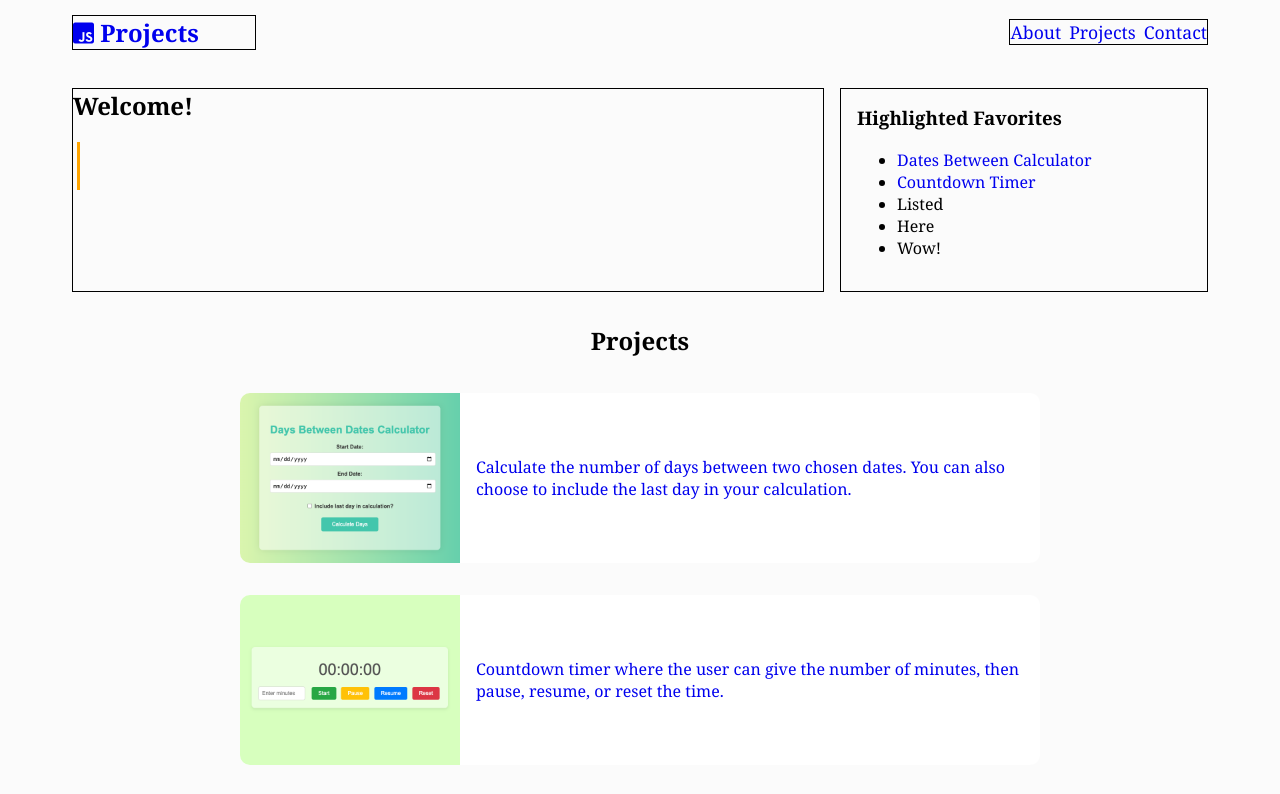
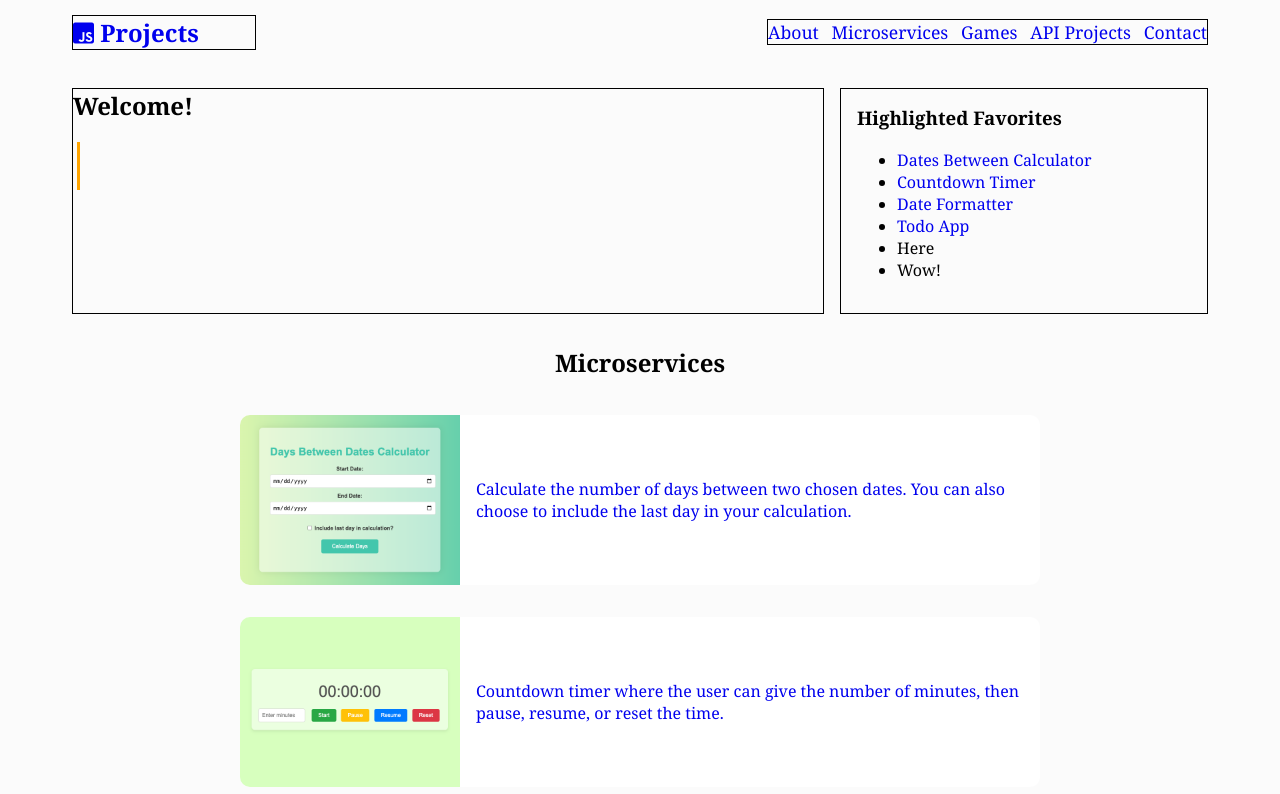
Before and after one commit to cnourrcier/javascript-projects, a plain HTML site: page index.html in a window 1280 px wide. Shown: the top 794 px of the page. Drawn offline with Linux system fonts and the light colour scheme; no server answers.

Commit message:
Add new project sections

```diff
--- a/index.html
+++ b/index.html
@@ -24,8 +24,10 @@
         <nav class="main-menu">
             <ul>
                 <li class="main-menu__item"><a href="./about.html">About</a></li>
-                <li class="main-menu__item"><a href="#">Projects</a></li>
-                <li class="main-menu__item"><a href="#">Contact</a></li>
+                <li class="main-menu__item"><a href="#microservices">Microservices</a></li>
+                <li class="main-menu__item"><a href="#games">Games</a></li>
+                <li class="main-menu__item"><a href="#api-projects">API Projects</a></li>
+                <li class="main-menu__item"><a href="#contact">Contact</a></li>
             </ul>
         </nav>
 
@@ -42,19 +44,20 @@
             <h3>Highlighted Favorites</h3>
 
             <ul>
-                <li><a href="./projects/days-between-dates-calc/index.html">Dates Between Calculator</a></li>
-                <li><a href="./projects/countdown-timer/index.html">Countdown Timer</a></li>
-                <li>Listed</li>
+                <li><a href="./microservices/days-between-dates-calc/index.html">Dates Between Calculator</a></li>
+                <li><a href="./microservices/countdown-timer/index.html">Countdown Timer</a></li>
+                <li><a href="./microservices/date-formatter/index.html">Date Formatter</a></li>
+                <li><a href="./microservices/todo-app/index.html">Todo App</a></li>
                 <li>Here</li>
                 <li>Wow!</li>
             </ul>
         </aside>
 
         <section class="projects-wrapper">
-            <h2>Projects</h2>
+            <h2>Microservices</h2>
 
-            <section class="projects">
-                <a href="./projects/days-between-dates-calc/index.html">
+            <section class="projects" id="microservices">
+                <a href="./microservices/days-between-dates-calc/index.html">
                     <figure class="project">
                         <img src="./assets/img/days-btwn-calc-js.png">
                         <p>Calculate the number of days between two chosen dates. You can also choose to include the
@@ -63,7 +66,7 @@
                     </figure>
                 </a>
 
-                <a href="./projects/countdown-timer/index.html">
+                <a href="./microservices/countdown-timer/index.html">
                     <figure class="project">
                         <img src="./assets/img/countdown-timer-js.png">
                         <p>Countdown timer where the user can give the number of minutes, then pause, resume, or reset
@@ -71,7 +74,7 @@
                     </figure>
                 </a>
 
-                <a href="./projects/todo-app/index.html">
+                <a href="./microservices/todo-app/index.html">
                     <figure class="project">
                         <img src="./assets/img/todo-app-js.png">
                         <p>Todo List app where the user can create a list of tasks. Each task contains a label, date,
@@ -80,7 +83,7 @@
                     </figure>
                 </a>
 
-                <a href="./projects/date-formatter/index.html">
+                <a href="./microservices/date-formatter/index.html">
                     <figure class="project">
                         <img src="./assets/img/date-formatter-js.png">
                         <p>Choose to display the date in 3 different formats.</p>
@@ -95,6 +98,26 @@
                 </figure>
             </section>
 
+            <h2>Games</h2>
+
+            <section class="projects" id="games">
+                <figure class="project">
+                    <img src="https://via.placeholder.com/220x170">
+                    <p>Lorem ipsum dolor sit amet consectetur adipisicing elit. Quisquam, repellat tenetur? Cum minima
+                        dolores beatae magnam dolorem officiis pariatur, ad aspernatur recusandae suscipit, iste
+                        deserunt labore odio in cupiditate eveniet.</p>
+                </figure>
+            </section>
+
+            <h2>API Projects</h2>
+
+            <section class="projects" id="api-projects">
+                <figure class="project">
+                    <img src="https://via.placeholder.com/220x170">
+                    <p>Lorem ipsum dolor sit amet consectetur adipisicing elit. Quisquam, repellat tenetur? Cum minima
+                        dolores beatae magnam dolorem officiis pariatur, ad aspernatur recusandae suscipit, iste
+                        deserunt labore odio in cupiditate eveniet.</p>
+                </figure>
             </section>
 
             <footer class="footer">
--- a/styles.css
+++ b/styles.css
@@ -93,7 +93,7 @@ main p {
     margin: 0;
     padding: 0;
     display: flex;
-    gap: 0.5rem;
+    gap: 0.8rem;
 }
 
 .main-menu__item {
```
Also changed, not shown: microservices/countdown-timer/index.html (renamed from projects/countdown-timer/index.html), microservices/countdown-timer/script.js (renamed from projects/countdown-timer/script.js), microservices/countdown-timer/styles.css (renamed from projects/countdown-timer/styles.css), microservices/date-formatter/index.html (renamed from projects/date-formatter/index.html), microservices/date-formatter/script.js (renamed from projects/date-formatter/script.js), microservices/date-formatter/styles.css (renamed from projects/date-formatter/styles.css), microservices/days-between-dates-calc/index.html (renamed from projects/days-between-dates-calc/index.html), microservices/days-between-dates-calc/script.js (renamed from projects/days-between-dates-calc/script.js), microservices/days-between-dates-calc/styles.css (renamed from projects/days-between-dates-calc/styles.css), microservices/todo-app/index.html (renamed from projects/todo-app/index.html), microservices/todo-app/script.js (renamed from projects/todo-app/script.js), microservices/todo-app/styles.css (renamed from projects/todo-app/styles.css). Lines whose indentation alone changed are shown as unchanged.
